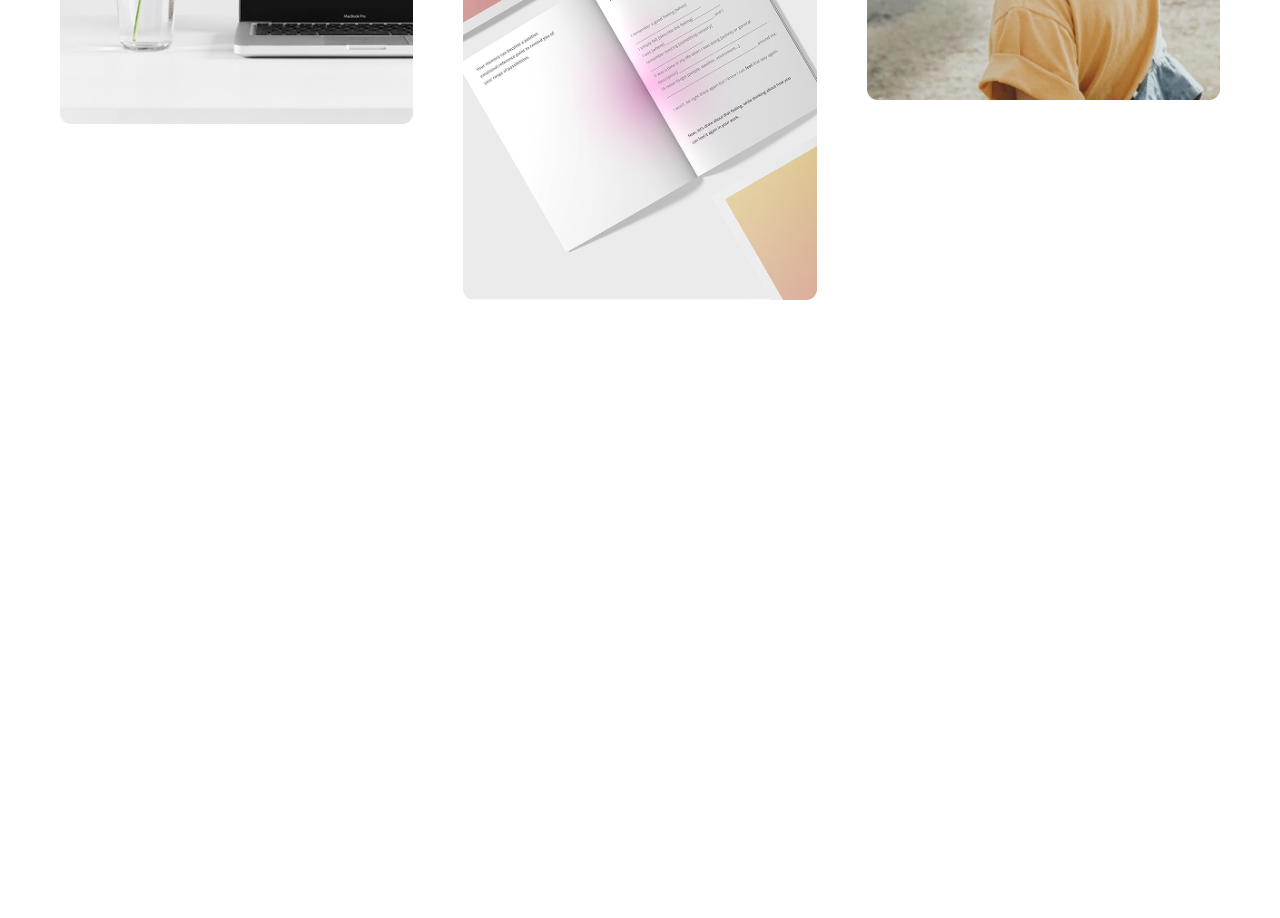
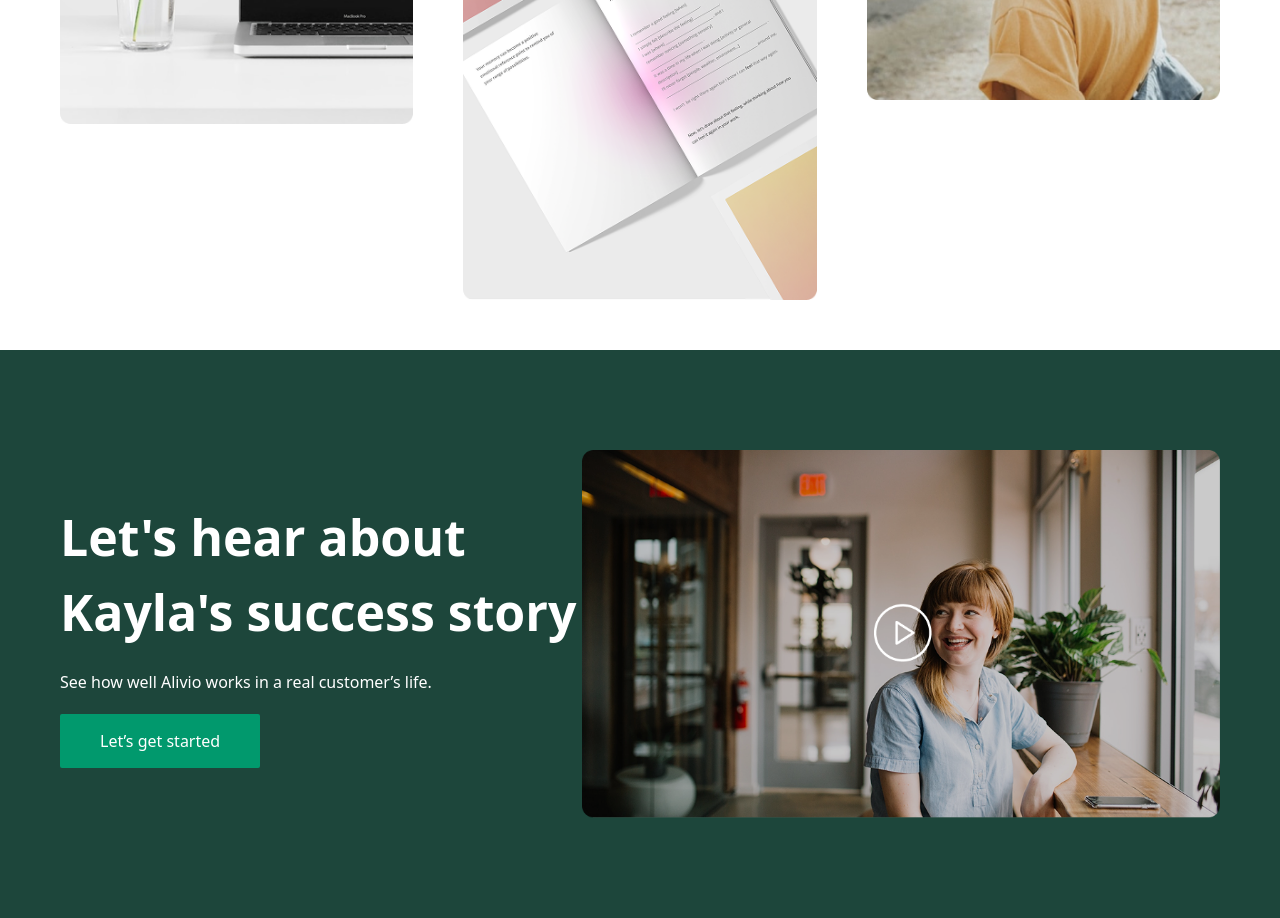
Before and after one commit to Sadykov1001/GITT, a website: page src/index.html in a window 1280 px wide. Shown: the part 1760-2678 px from the top of the page. Before the commit the page ends 2060 px from the top, so only its background shows below. Drawn offline with nearby package versions, Linux system fonts and the light colour scheme; files that its build step writes are made by us from their sources.

Commit message:
commit sec5

```diff
--- a/src/index.html
+++ b/src/index.html
@@ -65,5 +65,16 @@
         </div>
     </div>
 
+    <div class="bg-[#1d463b]">
+        <div class="max-w-[1200px] m-auto flex py-[100px] px-[20px] md:flex-row flex-col md:text-start text-center  items-center mt-[50px] ">
+            <div class="text-white ">
+                <h2 class="md:text-[50px] text-[30px] font-bold">Let's hear about Kayla's success story</h2>
+                <p class="py-[20px]">See how well Alivio works in a real customer’s life. </p>
+                <button class="bg-[#01996D] py-[15px] px-[40px] rounded-sm text-white">Let’s get started</button>
+            </div>
+            <img src="./Video.png" class="md:w-[55%] md:pt-[0px] pt-[20px]" alt="">
+        </div>
+    </div>
+
 </body>
 </html>
```
Also changed, not shown: src/Video.png (added).
